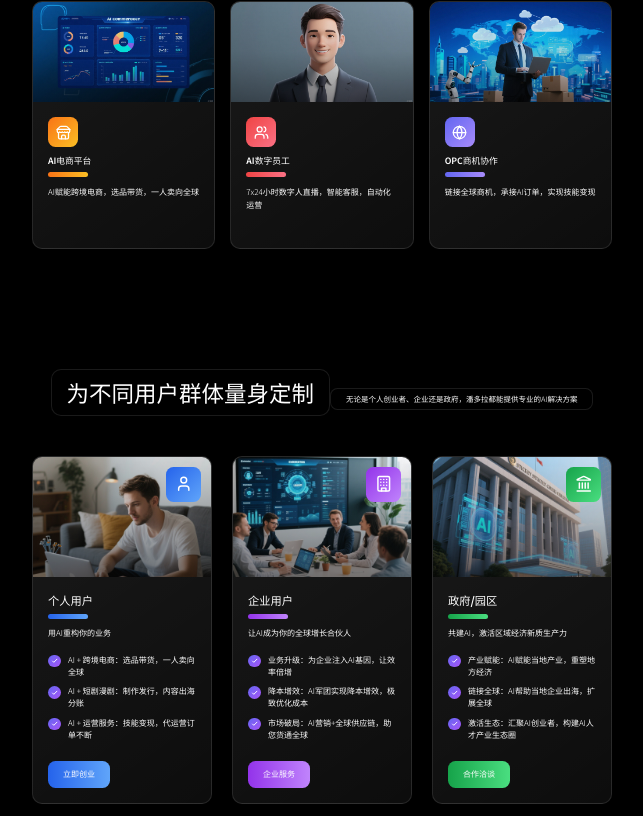
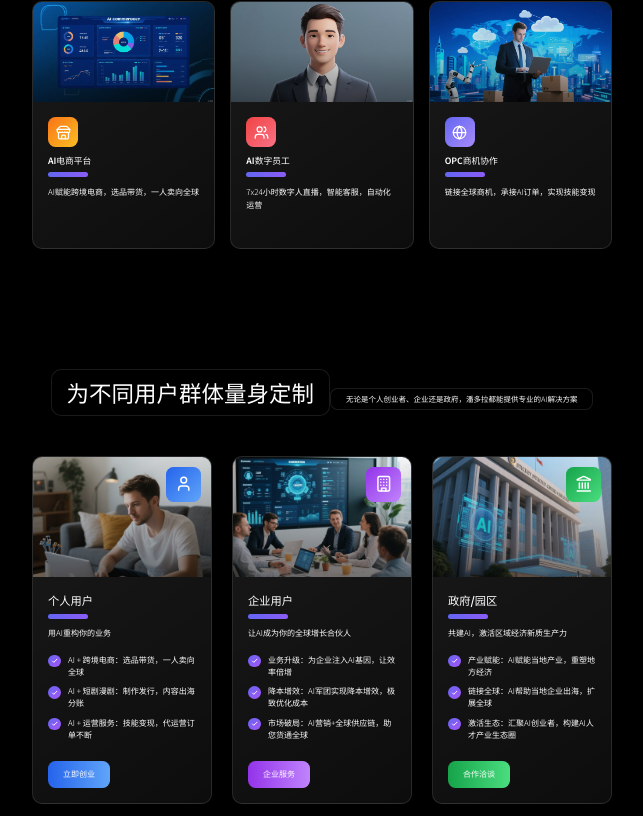
Before and after one commit to baiguoxiang/pandora-ai-platform, a React (Vite) app: page /#/ in a window 1280 px wide. Shown: the part 872-1688 px from the top of the page, without its empty margins (318-961 px from the left). Built offline with nearby package versions, Linux system fonts and the light colour scheme.

Commit message:
使用内联样式设置小色块渐变，解决Tailwind CSS被全局样式覆盖问题

```diff
--- a/src/components/PlatformCard.tsx
+++ b/src/components/PlatformCard.tsx
@@ -15,6 +15,19 @@ const iconMap: Record<string, LucideIcon> = {
   Store,
   Users,
   Globe,
+};
+
+const gradientMap: Record<string, string> = {
+  'from-blue-500 to-cyan-400': 'linear-gradient(to right, #3B82F6, #22D3EE)',
+  'from-pink-500 to-purple-400': 'linear-gradient(to right, #EC4899, #A855F7)',
+  'from-amber-500 to-orange-400': 'linear-gradient(to right, #F59E0B, #F97316)',
+  'from-green-500 to-emerald-400': 'linear-gradient(to right, #22C55E, #10B981)',
+  'from-rose-500 to-pink-400': 'linear-gradient(to right, #F43F5E, #EC4899)',
+  'from-indigo-500 to-violet-400': 'linear-gradient(to right, #6366F1, #8B5CF6)',
+};
+
+const getGradientColor = (color: string) => {
+  return gradientMap[color] || 'linear-gradient(to right, #6366F1, #8B5CF6)';
 };
 
 const PlatformCard = ({ name, description, icon: iconName, color, image }: PlatformCardProps) => {
@@ -37,7 +50,7 @@ const PlatformCard = ({ name, description, icon: iconName, color, image }: Platf
         </div>
 
         <h3 className="text-white text-sm font-semibold mb-2">{name}</h3>
-        <div className={`w-16 h-2 rounded-full bg-gradient-to-r ${color} mb-3`} />
+        <div className="w-16 h-2 rounded-full mb-3" style={{ background: getGradientColor(color) }} />
         <p className="text-white/70 text-[8px] leading-relaxed">{description}</p>
 
         <div className="mt-4 flex items-center gap-2 text-indigo-400 text-[8px] font-medium opacity-0 group-hover:opacity-100 transition-opacity duration-300">
--- a/src/components/UserSegmentCard.tsx
+++ b/src/components/UserSegmentCard.tsx
@@ -15,6 +15,19 @@ const iconMap: Record<string, LucideIcon> = {
   User,
   Building,
   Landmark,
+};
+
+const gradientMap: Record<string, string> = {
+  'from-blue-500 to-cyan-400': 'linear-gradient(to right, #3B82F6, #22D3EE)',
+  'from-pink-500 to-purple-400': 'linear-gradient(to right, #EC4899, #A855F7)',
+  'from-amber-500 to-orange-400': 'linear-gradient(to right, #F59E0B, #F97316)',
+  'from-green-500 to-emerald-400': 'linear-gradient(to right, #22C55E, #10B981)',
+  'from-rose-500 to-pink-400': 'linear-gradient(to right, #F43F5E, #EC4899)',
+  'from-indigo-500 to-violet-400': 'linear-gradient(to right, #6366F1, #8B5CF6)',
+};
+
+const getGradientColor = (color: string) => {
+  return gradientMap[color] || 'linear-gradient(to right, #6366F1, #8B5CF6)';
 };
 
 const UserSegmentCard = ({ title, subtitle, icon: iconName, features, cta, color, image }: UserSegmentCardProps) => {
@@ -37,7 +50,7 @@ const UserSegmentCard = ({ title, subtitle, icon: iconName, features, cta, color
 
       <div className="relative p-6">
         <h3 className="text-white text-lg font-bold mb-2">{title}</h3>
-        <div className={`w-16 h-2 rounded-full bg-gradient-to-r ${color} mb-3`} />
+        <div className="w-16 h-2 rounded-full mb-3" style={{ background: getGradientColor(color) }} />
         <p className="text-white/70 text-[8px] mb-6">{subtitle}</p>
 
         <ul className="space-y-3 mb-8">
```
